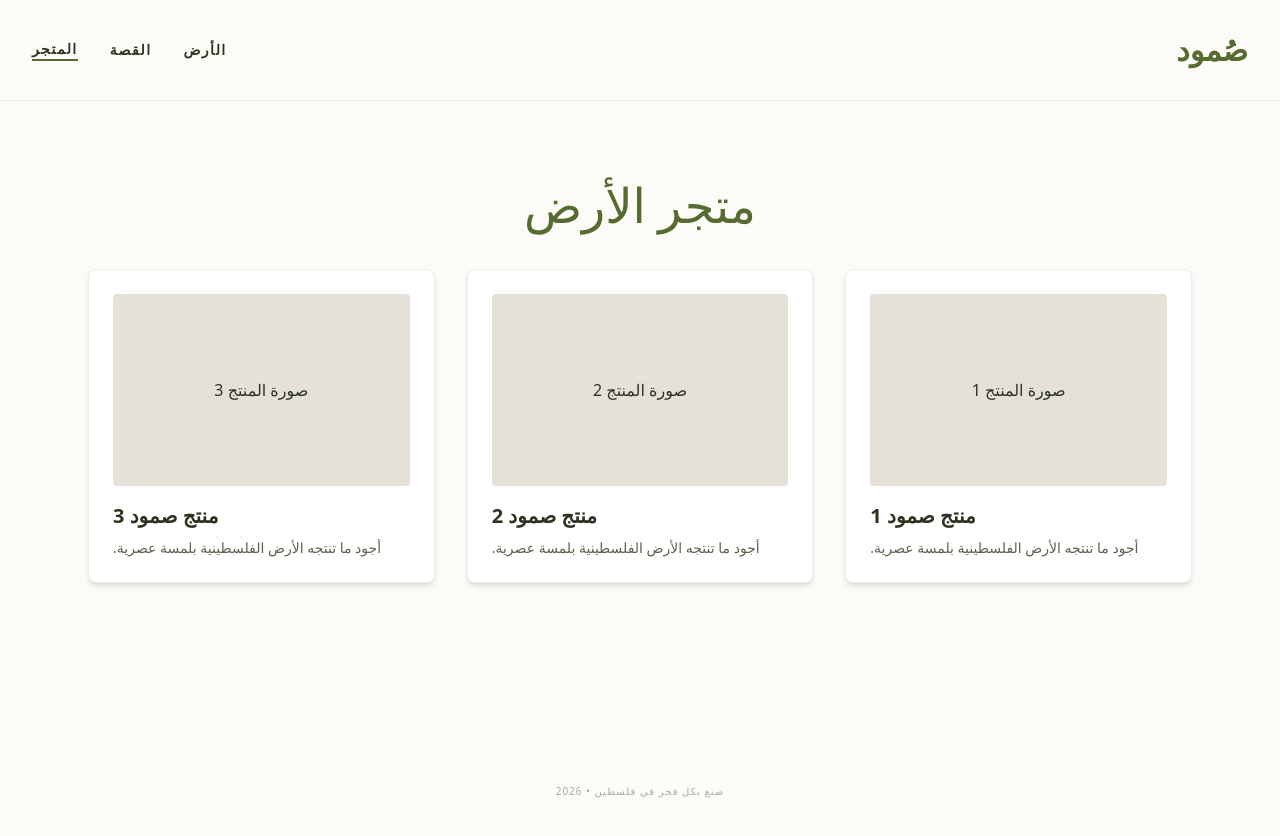
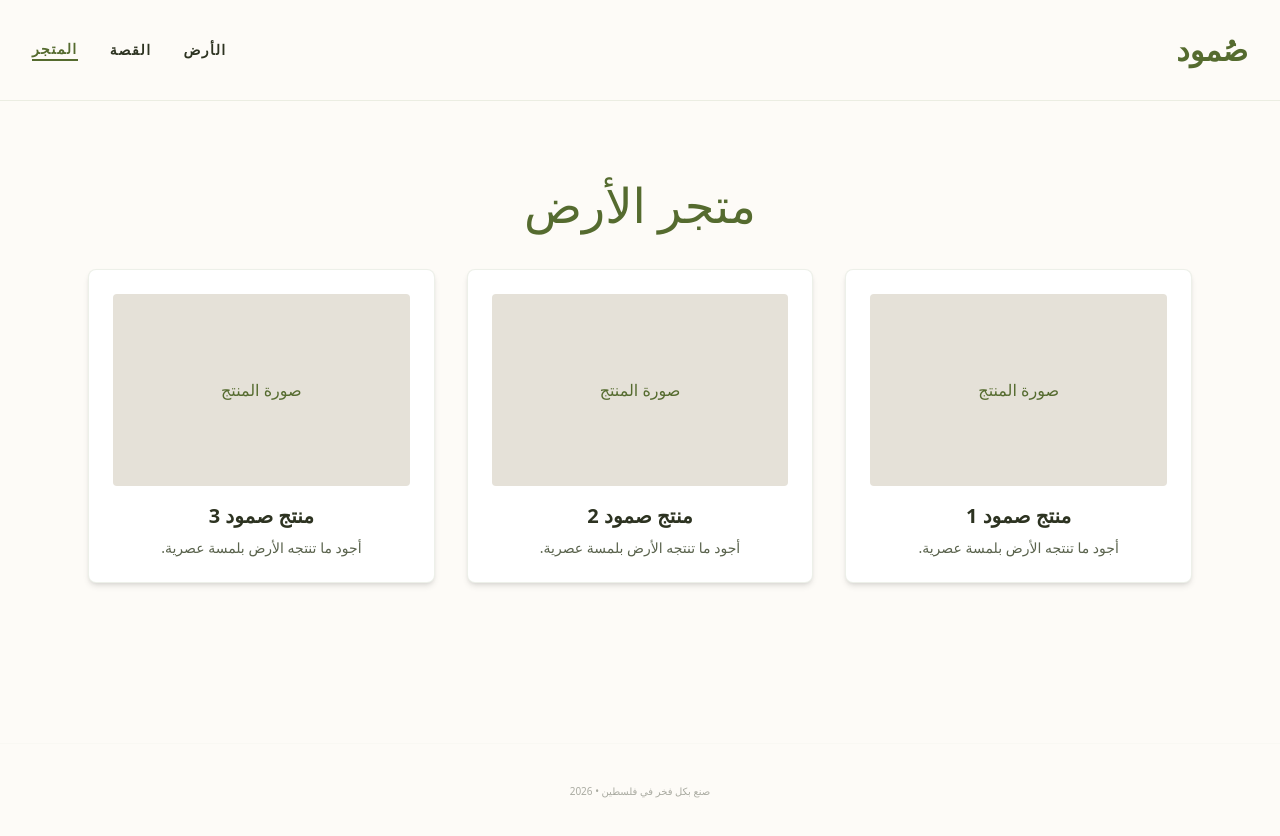
Before and after one commit to nidalyassine-code/somoud-final, a React (Vite) app: page / in a window 1280 px wide. Both pictures are taken after a click on the button "اكتشف المتجر". Shown: the top 836 px of the page. Built offline with nearby package versions, Linux system fonts and the light colour scheme; the HTML template or start-up script is replaced by a standard one.

Commit message:
Update App.tsx

```diff
--- a/src/App.tsx
+++ b/src/App.tsx
@@ -5,17 +5,15 @@ function App() {
 
   return (
     <div className="min-h-screen bg-[#FDFBF7] text-[#2D3321] font-sans">
-      {/* Navigation */}
       <nav className="p-8 flex justify-between items-center max-w-7xl mx-auto border-b border-[#556B2F]/10">
-        <h1 onClick={() => setCurrentPage('home')} className="text-3xl font-bold text-[#556B2F] cursor-pointer hover:scale-105 transition-transform">صُمود</h1>
+        <h1 onClick={() => setCurrentPage('home')} className="text-3xl font-bold text-[#556B2F] cursor-pointer">صُمود</h1>
         <div className="flex gap-8 text-sm font-bold uppercase tracking-widest">
-          <button onClick={() => setCurrentPage('home')} className={`hover:text-[#556B2F] ${currentPage === 'home' ? 'border-b-2 border-[#556B2F]' : ''}`}>الأرض</button>
-          <button onClick={() => setCurrentPage('story')} className={`hover:text-[#556B2F] ${currentPage === 'story' ? 'border-b-2 border-[#556B2F]' : ''}`}>القصة</button>
-          <button onClick={() => setCurrentPage('shop')} className={`hover:text-[#556B2F] ${currentPage === 'shop' ? 'border-b-2 border-[#556B2F]' : ''}`}>المتجر</button>
+          <button onClick={() => setCurrentPage('home')} className={currentPage === 'home' ? 'text-[#556B2F] border-b-2 border-[#556B2F]' : ''}>الأرض</button>
+          <button onClick={() => setCurrentPage('story')} className={currentPage === 'story' ? 'text-[#556B2F] border-b-2 border-[#556B2F]' : ''}>القصة</button>
+          <button onClick={() => setCurrentPage('shop')} className={currentPage === 'shop' ? 'text-[#556B2F] border-b-2 border-[#556B2F]' : ''}>المتجر</button>
         </div>
       </nav>
 
-      {/* Main Content Area */}
       <main className="max-w-6xl mx-auto px-6 py-20">
         {currentPage === 'home' && (
           <div className="text-center animate-in fade-in duration-1000">
@@ -28,12 +26,12 @@ function App() {
         {currentPage === 'shop' && (
           <div className="text-center animate-in slide-in-from-bottom duration-700">
             <h2 className="text-5xl font-serif text-[#556B2F] mb-10">متجر الأرض</h2>
-            <div className="grid grid-cols-1 md:grid-cols-3 gap-8 text-left">
+            <div className="grid grid-cols-1 md:grid-cols-3 gap-8">
               {[1, 2, 3].map(i => (
                 <div key={i} className="bg-white p-6 shadow-md border border-[#556B2F]/10 rounded-lg">
-                  <div className="h-48 bg-[#E5E1D8] mb-4 rounded flex items-center justify-center">صورة المنتج {i}</div>
+                  <div className="h-48 bg-[#E5E1D8] mb-4 rounded flex items-center justify-center text-[#556B2F]">صورة المنتج</div>
                   <h4 className="font-bold text-xl mb-2">منتج صمود {i}</h4>
-                  <p className="text-[#5A634D] text-sm">أجود ما تنتجه الأرض الفلسطينية بلمسة عصرية.</p>
+                  <p className="text-[#5A634D] text-sm">أجود ما تنتجه الأرض بلمسة عصرية.</p>
                 </div>
               ))}
             </div>
@@ -42,17 +40,15 @@ function App() {
 
         {currentPage === 'story' && (
           <div className="max-w-3xl mx-auto text-right animate-in fade-in duration-1000">
-            <h2 className="text-5xl font-serif text-[#556B2F] mb-8">حكايتنا</h2>
-            <p className="text-2xl leading-relaxed text-[#2D3321] italic">
+            <h2 className="text-5xl font-serif text-[#556B2F] mb-8 text-center">حكايتنا</h2>
+            <p className="text-2xl leading-relaxed text-[#2D3321] italic text-center">
               "نحن لا نبيع زيتوناً وعسلاً فقط، نحن نبيع صمود شعب وقصة أرض تتحدى الفناء."
             </p>
           </div>
         )}
       </main>
 
-      <footer className="py-10 text-center opacity-40 text-[10px] uppercase tracking-widest border-t border-[#556B2F]/5 mt-20">
-        صنع بكل فخر في فلسطين • 2026
-      </footer>
+      <footer className="py-10 text-center opacity-40 text-[10px] mt-20 border-t border-[#556B2F]/5">صنع بكل فخر في فلسطين • 2026</footer>
     </div>
   );
 }
```
